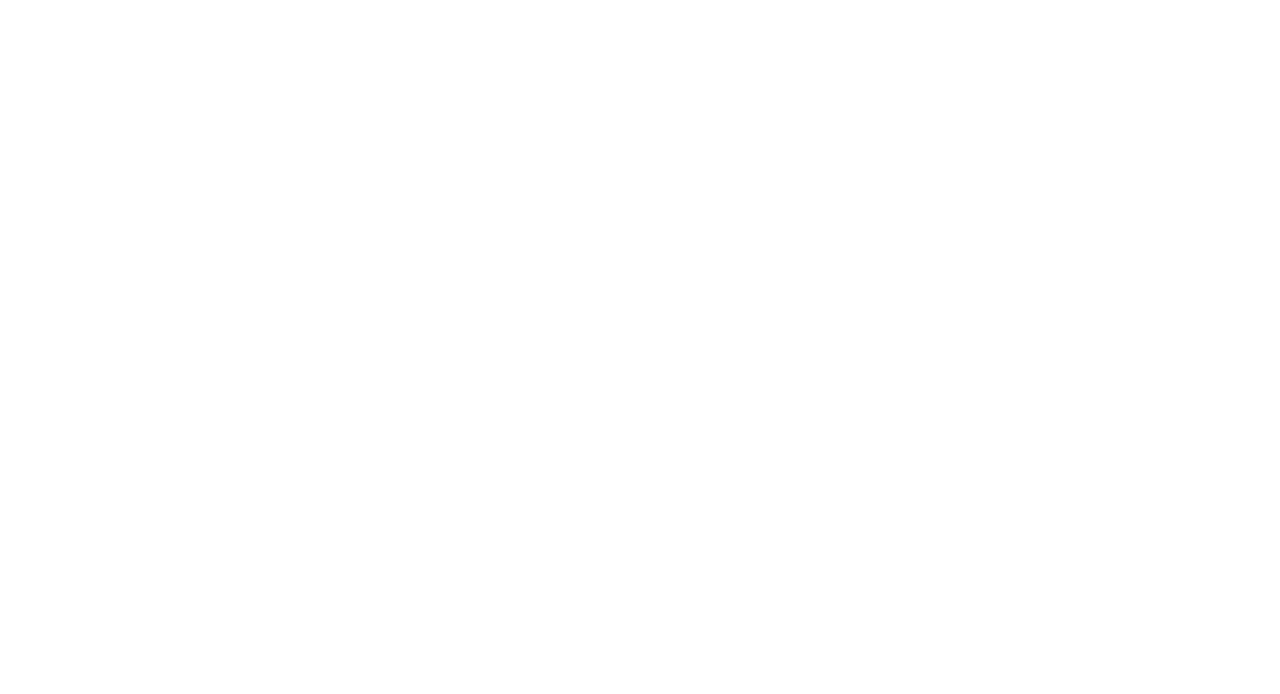
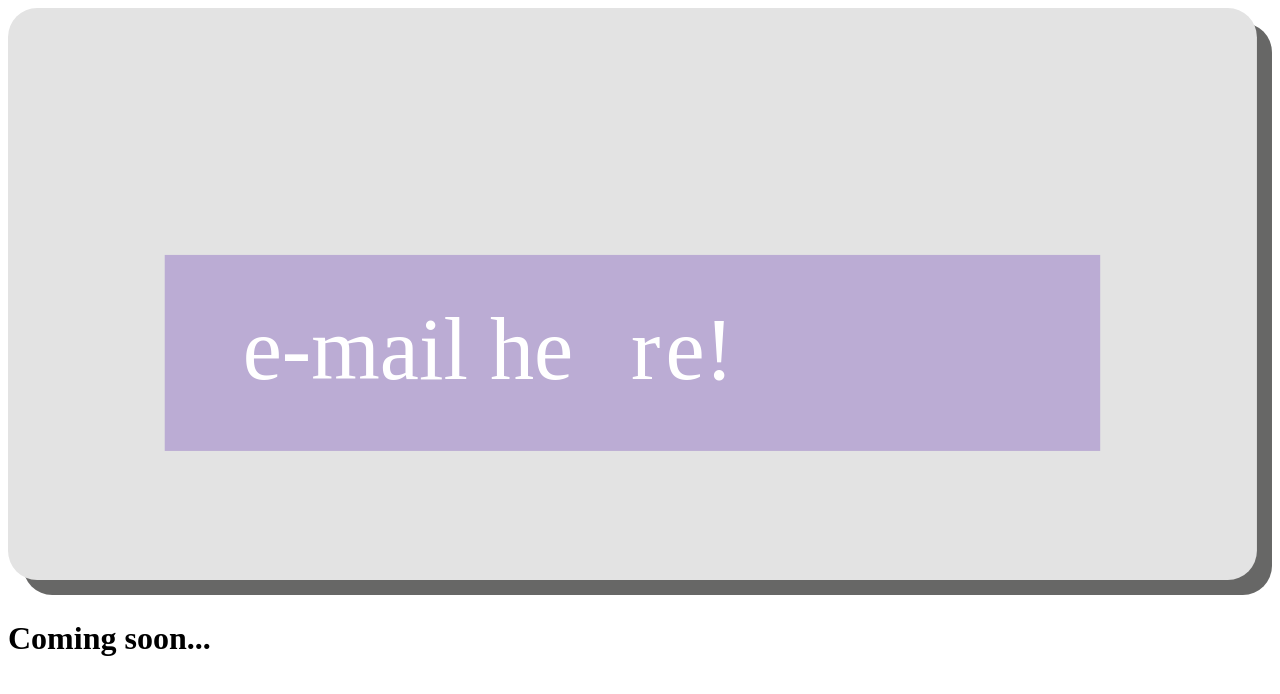
Before and after one commit to sabrinabertol/new_project, a plain HTML site: page index.html in a window 1280 px wide. Drawn offline with Linux system fonts and the light colour scheme.

Commit message:
added call.svg picture to page

```diff
--- a/index.html
+++ b/index.html
@@ -4,6 +4,7 @@
 	<title>Coming soon...</title>
 </head>
 <body>
-
+	<img src="call2.svg">
+<h1>Coming soon...</h1>
 </body>
 </html>
```
Also changed, not shown: call2.svg (added).
